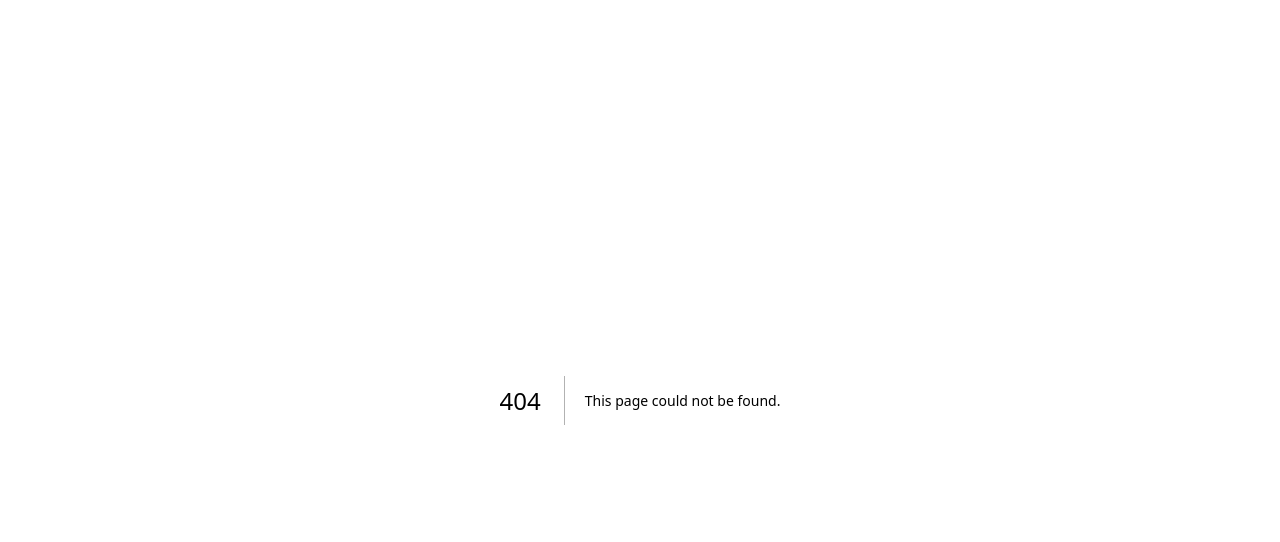
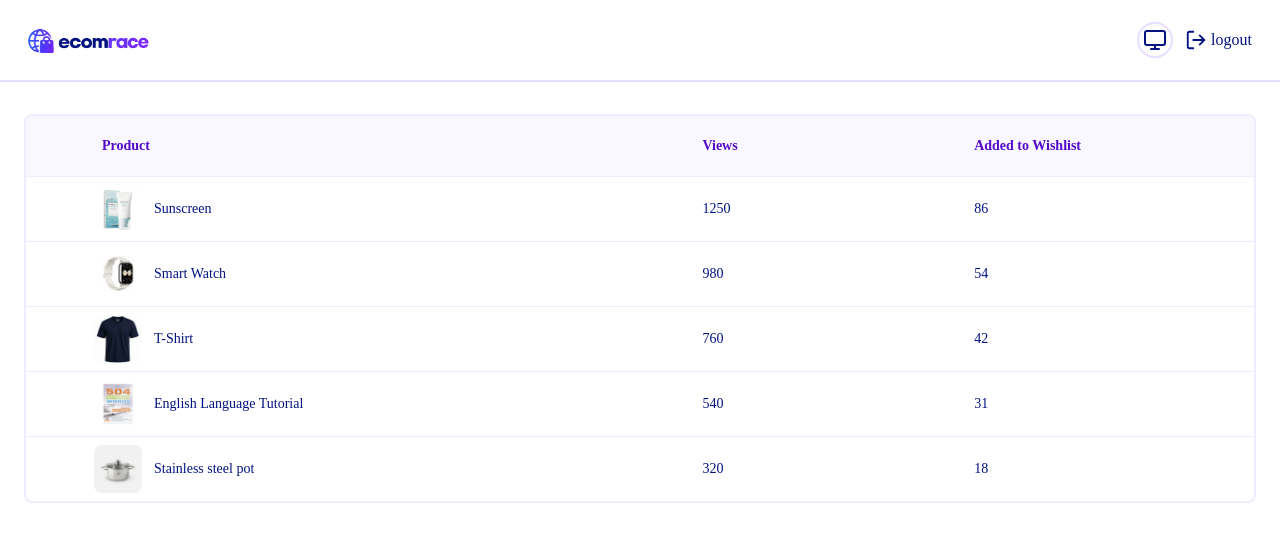
Before and after one commit to Hanieh-yousefzadeh/Dashboard-panel, a Next.js app: page /panel/visit in a window 1280 px wide. Before the commit this address had no page. Shown: the top 542 px of the page. Built offline with nearby package versions, Linux system fonts and the light colour scheme.

Commit message:
feat : create visit page

```diff
--- /dev/null
+++ b/src/app/panel/visit/page.tsx
@@ -0,0 +1,68 @@
+
+import { mockProducts } from "@/data/mock-products"
+import { mockProductStats } from "@/data/mock-prostats"
+import Image from "next/image"
+
+import {
+    Table,
+    TableBody,
+    TableCell,
+    TableHead,
+    TableHeader,
+    TableRow,
+} from "@/components/ui/table"
+
+export default function VisitPage() {
+
+    const productsWithStats = mockProducts.map((product) => {
+        const stats = mockProductStats.find((item) => item.productId === product.id)
+        return {
+            ...product,
+            views: stats?.views ? stats.views : 0,
+            addedToWishlist: stats?.Wishlist ? stats.Wishlist : 0,
+        }
+    })
+    return (
+        <div className="pl-6 py-8">
+            <div className="rounded-md border-2 border-[#7a3ffa1a]">
+                <Table className="w-307">
+                    <TableHeader className="h-15 bg-[#f1ebfe6a]">
+                        <TableRow>
+                            <TableHead className=" font-semibold text-[#5409cd] pl-19">Product </TableHead>
+                            <TableHead className="font-semibold text-[#5409cd]"> Views </TableHead>
+                            <TableHead className="font-semibold text-[#5409cd]"> Added to Wishlist</TableHead>
+                        </TableRow>
+                    </TableHeader>
+
+                    <TableBody>
+                        {productsWithStats.map((product) => (
+                            <TableRow key={product.id}>
+                                <TableCell>
+                                    <div className="flex min-w-40 items-center gap-3 pl-15">
+                                        <Image
+                                            src={product.image}
+                                            alt={product.name}
+                                            width={48}
+                                            height={48}
+                                            className="size-12 shrink-0 rounded-md object-cover"
+                                        />
+
+                                        <span className="line-clamp-1">{product.name}</span>
+                                    </div>
+                                </TableCell>
+                                <TableCell className="pr-20"> {product.views} </TableCell>
+                                <TableCell> {product.addedToWishlist}</TableCell>
+                            </TableRow>
+                        ))}
+
+                        {productsWithStats.length === 0 && (
+                            <TableRow>
+                                <TableCell colSpan={3} className="py-8 text-center"> No products found.</TableCell>
+                            </TableRow>
+                        )}
+                    </TableBody>
+                </Table>
+            </div>
+        </div>
+    )
+}
--- a/src/data/navigation.ts
+++ b/src/data/navigation.ts
@@ -52,8 +52,8 @@ export const navigation = {
         href: "/panel/inventory",
         icon: Boxes,
     }, {
-        title: "Sales Report",
-        href: "/panel/reports",
+        title: "Visite",
+        href: "/panel/visit",
         icon: BarChart3,
     }
     ],
```
